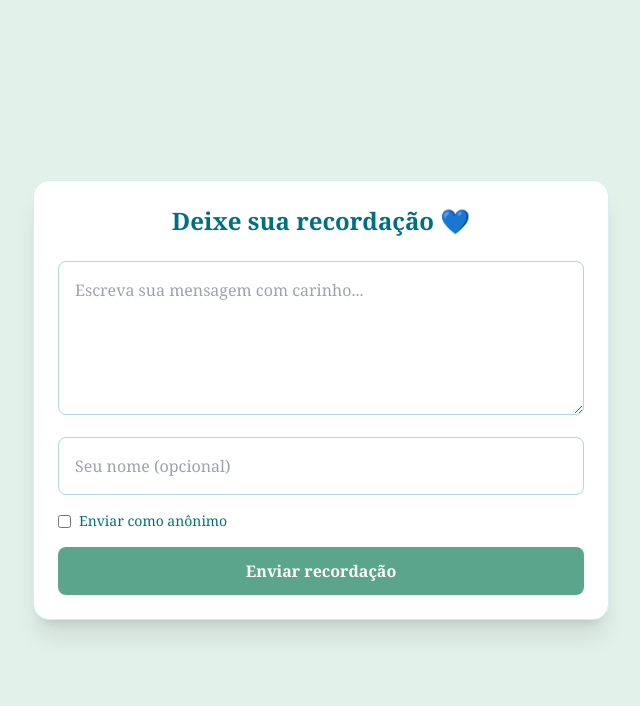
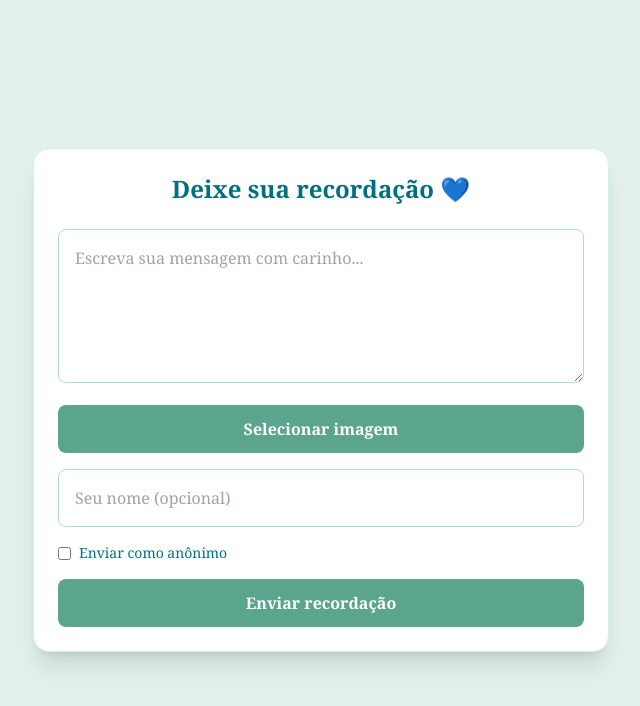
Before and after one commit to A-M-JR/legado-site, a React (Vite) app: page /recordacoes-publicas/1 in a window 1280 px wide. Shown: the top 706 px of the page, without its empty margins (319-959 px from the left). Built offline with nearby package versions, Linux system fonts and the light colour scheme; no server answers; the database is empty.

Commit message:
Update [id].tsx

```diff
--- a/src/pages/recordacoes-publicas/[id].tsx
+++ b/src/pages/recordacoes-publicas/[id].tsx
@@ -1,6 +1,7 @@
 import { useState, useEffect } from 'react';
 import { useParams, useNavigate } from 'react-router-dom';
 import { createClient } from '@supabase/supabase-js';
+import { FaUserCircle } from 'react-icons/fa';
 
 const supabase = createClient(
     import.meta.env.VITE_SUPABASE_URL!,
@@ -18,7 +19,7 @@ const supabaseAnon = createClient(
             persistSession: false,
             autoRefreshToken: false,
             detectSessionInUrl: false,
-        }
+        },
     }
 );
 
@@ -28,6 +29,7 @@ export default function RecordacaoPublica() {
     const [mensagem, setMensagem] = useState('');
     const [anonimo, setAnonimo] = useState(false);
     const [imagem, setImagem] = useState<File | null>(null);
+    const [imagemPreview, setImagemPreview] = useState<string | null>(null);
     const [enviando, setEnviando] = useState(false);
     const [sucesso, setSucesso] = useState(false);
     const [dependente, setDependente] = useState<any>(null);
@@ -55,6 +57,20 @@ export default function RecordacaoPublica() {
         fetchDependente();
     }, [dependenteId]);
 
+    // Atualiza preview ao selecionar imagem
+    useEffect(() => {
+        if (!imagem) {
+            setImagemPreview(null);
+            return;
+        }
+        const url = URL.createObjectURL(imagem);
+        setImagemPreview(url);
+
+        return () => {
+            URL.revokeObjectURL(url);
+        };
+    }, [imagem]);
+
     const handleUpload = async () => {
         if (!dependenteId || !mensagem) return;
         setEnviando(true);
@@ -75,6 +91,10 @@ export default function RecordacaoPublica() {
                     .getPublicUrl(`publicas/${filename}`);
 
                 imagem_url = urlData?.publicUrl ?? null;
+            } else {
+                alert('Erro ao fazer upload da imagem.');
+                setEnviando(false);
+                return;
             }
         }
 
@@ -90,6 +110,10 @@ export default function RecordacaoPublica() {
 
         if (!insertError) {
             setSucesso(true);
+            setMensagem('');
+            setNome('');
+            setImagem(null);
+            setImagemPreview(null);
             setTimeout(() => navigate(`/recordacoes-publicas/sucesso/${dependenteId}`), 1800);
         } else {
             alert('Erro ao enviar a recordação.');
@@ -101,11 +125,18 @@ export default function RecordacaoPublica() {
             <div className="bg-white w-full max-w-xl p-6 rounded-2xl shadow-xl border border-[#D1F2EB] animate-fade-in">
                 {dependente && (
                     <div className="flex flex-col items-center mb-8">
-                        <img
-                            src={dependente.imagem_url || '/placeholder.jpg'}
-                            alt={dependente.nome}
-                            className="w-28 h-28 rounded-full object-cover mb-3 border-4 border-[#5BA58C] shadow-md"
-                        />
+                        {dependente.imagem_url ? (
+                            <img
+                                src={dependente.imagem_url}
+                                alt={dependente.nome}
+                                className="w-28 h-28 rounded-full object-cover mb-3 border-4 border-[#5BA58C] shadow-md"
+                            />
+                        ) : (
+                            <FaUserCircle
+                                size={112}
+                                className="text-gray-400 mb-3"
+                            />
+                        )}
                         <h2 className="text-xl font-bold text-[#007080]">{dependente.nome}</h2>
                         <div className="text-sm text-gray-600 mt-1 text-center">
                             {dependente.data_nascimento && <p>Nascimento: {dependente.data_nascimento}</p>}
@@ -130,6 +161,27 @@ export default function RecordacaoPublica() {
                     type="file"
                     accept="image/*"
                     className="mb-4 text-sm text-gray-600 block w-full"
+                    onChange={(e) => setImagem(e.target.files?.[0] || null)}
+                />
+
+                {imagemPreview && (
+                    <img
+                        src={imagemPreview}
+                        alt="Preview da imagem selecionada"
+                        className="w-48 h-48 object-cover rounded-lg mb-4 mx-auto border border-gray-300"
+                    />
+                )}
+                <label
+                    htmlFor="inputImagem"
+                    className="block cursor-pointer mb-4 text-center py-3 bg-[#5BA58C] text-white rounded-lg font-semibold hover:bg-[#4a8c75] transition"
+                >
+                    Selecionar imagem
+                </label>
+                <input
+                    id="inputImagem"
+                    type="file"
+                    accept="image/*"
+                    className="hidden"
                     onChange={(e) => setImagem(e.target.files?.[0] || null)}
                 />
 
```
